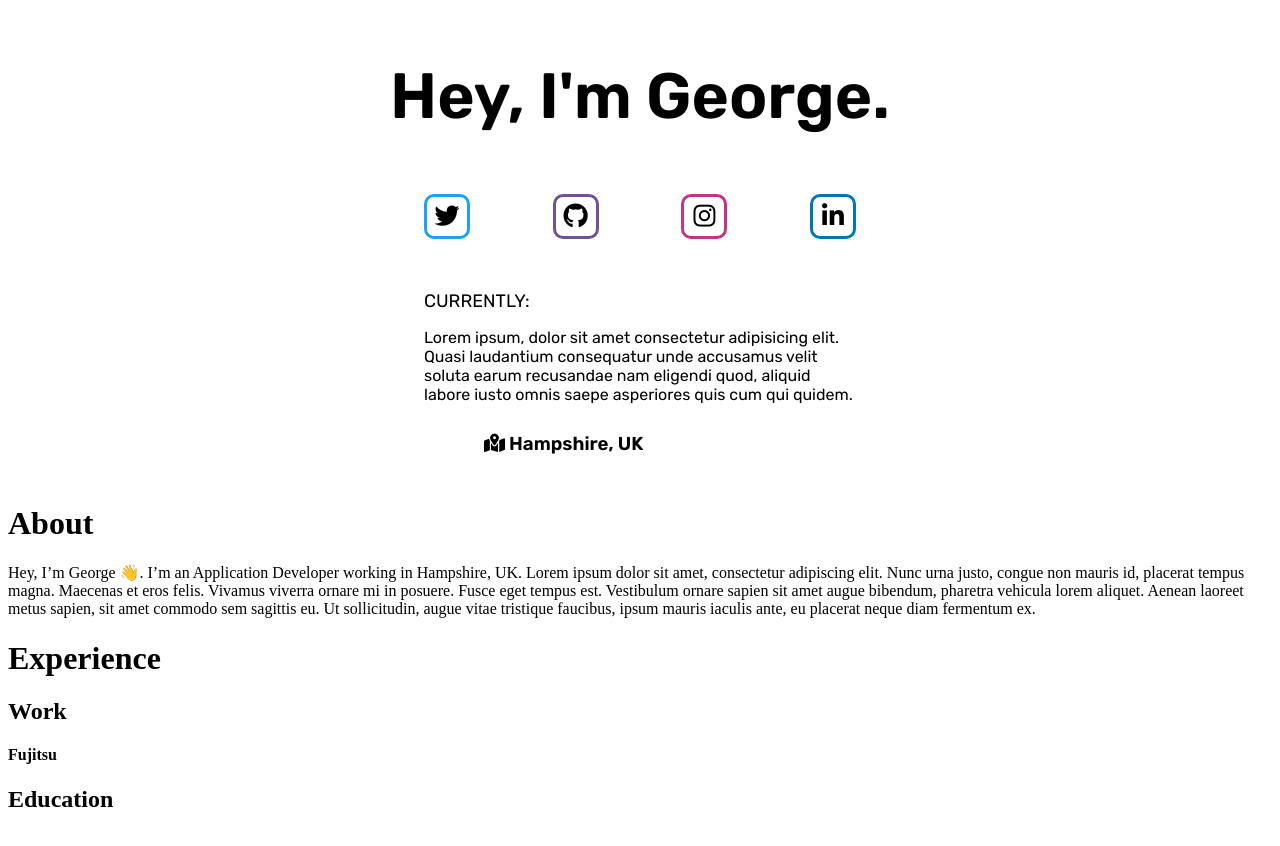
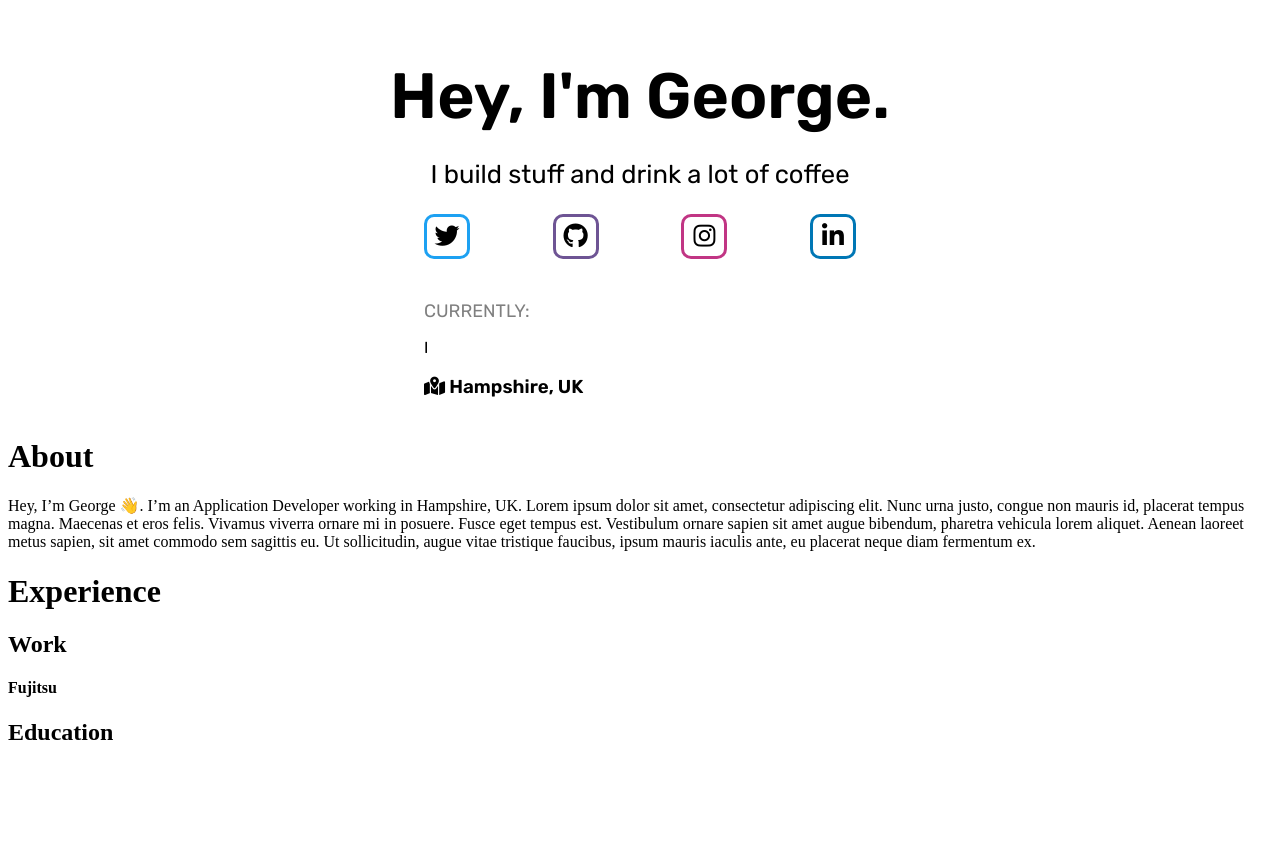
Before and after one commit to georgepstaylor/gpst, a Jekyll site: the page built from index.md, in a window 1280 px wide. Shown: the top 846 px of the page. Built offline with Jekyll 4.4.1, drawn with Linux system fonts in a browser that asks for light colours; nearby versions of some CDN libraries.

Commit message:
add terrible tagline

```diff
--- a/_layouts/index.html
+++ b/_layouts/index.html
@@ -17,6 +17,7 @@
         <!-- <img class="memoji" src="{{ "assets/memoji.jpg" | relative_url }}"> -->
         <div class="header">
             <h1 class="name">Hey, I'm George.</h1>
+            <h2 class="tagline">I build stuff and drink a lot of coffee</h2>
             <div class="addon-header">
                 <div class="social">
                     <ul>
@@ -38,7 +39,7 @@
                 </div>
                 <div class="currently">
                 <h2>Currently:</h2>
-                <p>Lorem ipsum, dolor sit amet consectetur adipisicing elit. Quasi laudantium consequatur unde accusamus velit soluta earum recusandae nam eligendi quod, aliquid labore iusto omnis saepe asperiores quis cum qui quidem.</p>
+                <p>I </p>
                 <h3 class="location"><i class="fas fa-map-marked-alt"></i> Hampshire, UK</h3>
                 </div>
 
--- a/assets/main.css
+++ b/assets/main.css
@@ -6,6 +6,19 @@
     /* border: 3px solid #007CBE ; */
     border-radius: 15px;
     padding: 50px 0 25px 0;
+    /* background-color: #007CBE; */
+    color: black;
+    width: 100%;
+    text-align: center;
+}
+.tagline {
+    font-family: 'Rubik', sans-serif;
+    font-weight: 400;
+    font-size: 1.6em;
+    margin: auto 0;
+    /* border: 3px solid #007CBE ; */
+    border-radius: 15px;
+    padding:0;
     /* background-color: #007CBE; */
     color: black;
     width: 100%;
@@ -34,6 +47,7 @@
     font-size: 18px;
     text-transform: uppercase;
     font-weight: 300;
+    color: rgba(0,0,0,0.5);
 }
 
 .social ul li {
@@ -44,6 +58,7 @@
     font-size: 25px;
     width: 30px;
     list-style: none;
+    text-align: center;
 }
 
 .social ul {
@@ -57,8 +72,6 @@
 .social,
 .location {
     width: 60%;
-    padding: 10px;
-    text-align: center;
 }
 
 .memoji {
```
